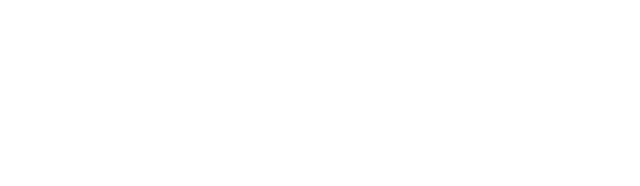
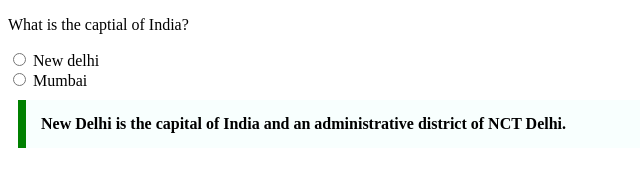
Before and after one commit to acciojob/trivia-EnugurthiAnup, a website: page main.html in a window 1280 px wide. Shown: the whole page, without its empty margins (0-640 px from the left). Drawn offline with Linux system fonts and the light colour scheme.

Commit message:
created a submission

```diff
--- a/main.html
+++ b/main.html
@@ -8,6 +8,14 @@
 
 <body>
 	<!-- the entire body must be written by student -->
+	<p>What is the captial of India?</p>
+	<input type="radio" id="newdelhi" name="city">
+	<label>New delhi</label><br>
+	<input type="radio" id="mumbai" name= "city">
+	<label>Mumbai</label><br>
+	<blockquote>
+		New Delhi is the capital of India and an administrative district of NCT Delhi.
+	</blockquote>
     <script type="text/javascript" src="./script.js">
 </script>
 
--- a/styles.css
+++ b/styles.css
@@ -1,2 +1,10 @@
+blockquote{
+	max-width:600px;
+	margin:10px;
+	padding:15px;
+	border-left:8px solid green;
+	background-color: #f8fffe;
+	font-weight:bold;
 
+}
 /* Your CSS Code here. */
```
